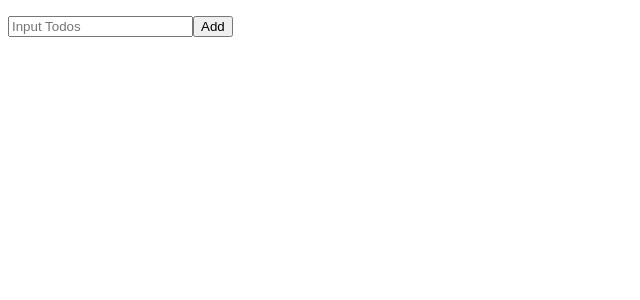
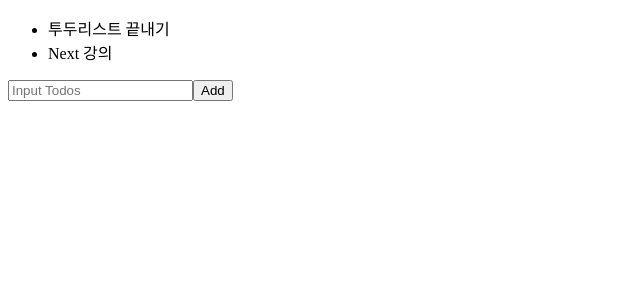
Before and after one commit to lhpark114/TodoList2-1, a React (Vite) app: page / in a window 1280 px wide. Shown: the top 300 px of the page, without its empty margins (0-640 px from the left). Built offline with nearby package versions, Linux system fonts and the light colour scheme.

Commit message:
AddTodo - Components + Edit

```diff
--- a/src/App.jsx
+++ b/src/App.jsx
@@ -1,9 +1,10 @@
 import './App.css'
+import TodoList from './components/TodoList/TodoList'
 
 export default function App() {
   return (
-    <main>
-      React ⚛️ + Vite ⚡ + Replit 🌀
-    </main>
+    <div>
+      <TodoList />
+    </div>
   )
 }
--- a/src/components/AddTodo.jsx
+++ b/src/components/AddTodo/AddTodo.jsx
@@ -1,18 +1,17 @@
 import React, {useState} from 'react'
-import { v4 as uuidv4 } from 'uuid';
+import { v4 as uuid4 } from 'uuid';
 
 export default function AddTodo({ onAdd }){
   const [task, setTask] = useState('');
-  const handleChange = (e) => {
-    setTask(e.target.value);
-  }
+  const handleChange = (e) => setTask(e.target.value);
+
 
   const handleSubmit = (e) => {
     e.preventDefault();
-    if(task.trim.length === 0) {
+    if(task.trim().length === 0) {
       return;
     }
-    onAdd({id: uuid4(), work, status: 'active'});
+    onAdd({id: uuid4(), task, status: 'done'});
     setTask('');
   };
 
--- a/src/components/TodoList.jsx
+++ b/src/components/TodoList/TodoList.jsx
@@ -1,16 +1,16 @@
 import React, {useState} from 'react'
-import AddTodo from './AddTodo'
+import AddTodo from '../AddTodo/AddTodo'
 
 export default function TodoList(){
   const [todos, setTodos] = useState([
-    {id:1,
-    work: '투두',
+    {id:'1',
+    task: '투두리스트 끝내기',
     status: 'done'
     },
 
-    {id:12,
-    work: 'Next 강의',
-    status: 'done'
+    {id:'12',
+    task: 'Next 강의',
+    status: 'progress'
     },
   ]);
 
@@ -19,11 +19,10 @@ export default function TodoList(){
   return (
     <section>
       <ul>
-        {todos.map((todo) => {
-        (
-          <li key={todo.id}>{todo.work}</li>
-        )
-        })}
+        {
+          todos.map((item) =>
+          <li key={item.id}>{item.task}</li>
+        )}
     </ul>
     <AddTodo onAdd={handleAdd}/>
 
--- a/src/index.jsx
+++ b/src/index.jsx
@@ -1,9 +1,9 @@
 import React from 'react'
 import ReactDOM from 'react-dom/client'
-import TodoList from './components/TodoList'
+import App from './App'
 
 ReactDOM.createRoot(document.getElementById('root')).render(
 	<React.StrictMode>
-		<TodoList />
+		<App />
 	</React.StrictMode>
 )
```
